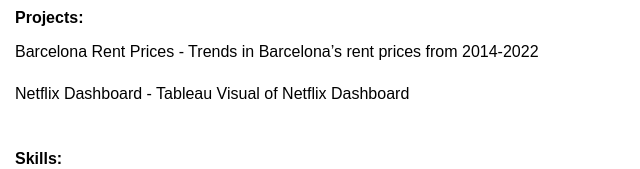
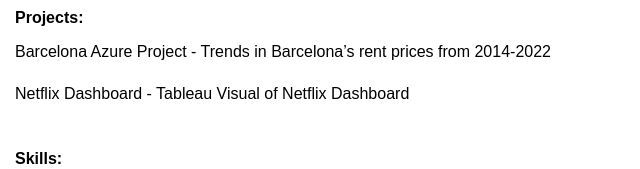
Before and after one commit to melany0509/school.page, a plain HTML site: page index.html in a window 1280 px wide. Shown: the part 201-370 px from the top of the page, 291-931 px from the left. Drawn offline with Linux system fonts and the light colour scheme.

Commit message:
Update index.html

```diff
--- a/index.html
+++ b/index.html
@@ -67,7 +67,7 @@
       <li>
         <span>Projects:</span>
         <ul>
-          <li>Barcelona Rent Prices - Trends in Barcelona’s rent prices from 2014-2022</li>
+          <li>Barcelona Azure Project - Trends in Barcelona’s rent prices from 2014-2022</li>
           <li>Netflix Dashboard - Tableau Visual of Netflix Dashboard</li>
           <li></li>
         </ul>
```
